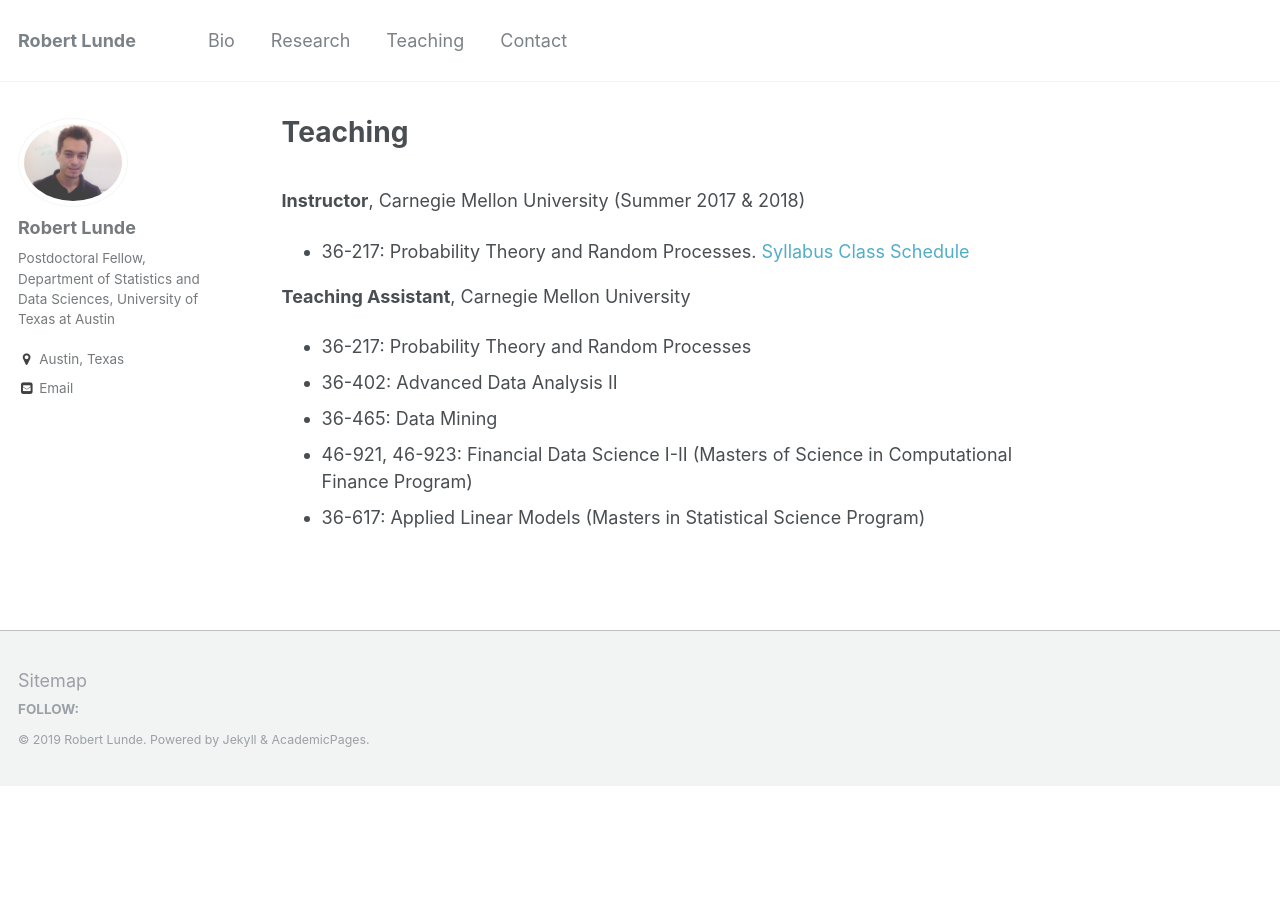
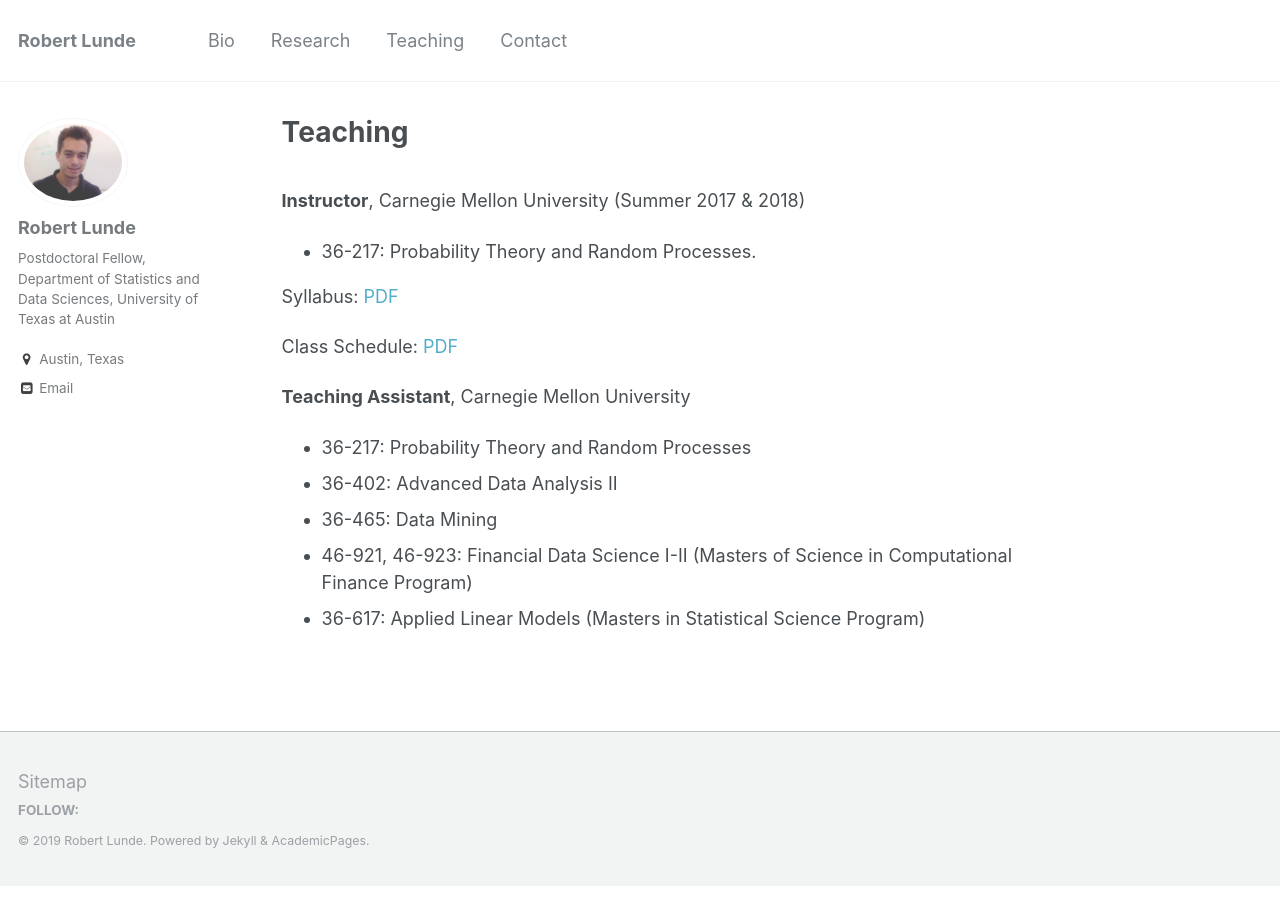
Before and after one commit to rslunde/rslunde.github.io, a Jekyll site: the page built from _pages/teaching.md, in a window 1280 px wide. Built offline with Jekyll 4.4.1, drawn with Linux system fonts in a browser that asks for light colours.

Commit message:
teaching changes

```diff
--- a/_pages/teaching.md
+++ b/_pages/teaching.md
@@ -5,7 +5,11 @@
 ---
 <br>
 <b>Instructor</b>, Carnegie Mellon University (Summer 2017 & 2018)
-* 36-217: Probability Theory and Random Processes. [Syllabus](https://rslunde.github.io/files/36217-syllabus.pdf) [Class Schedule](https://rslunde.github.io/files/36217-schedule.pdf)
+* 36-217: Probability Theory and Random Processes.
+
+Syllabus: [PDF](https://rslunde.github.io/files/36217-syllabus.pdf)
+
+Class Schedule: [PDF](https://rslunde.github.io/files/36217-schedule.pdf)
 
 <b>Teaching Assistant</b>, Carnegie Mellon University
 * 36-217: Probability Theory and Random Processes
```
Also changed, not shown: 2 other files.
